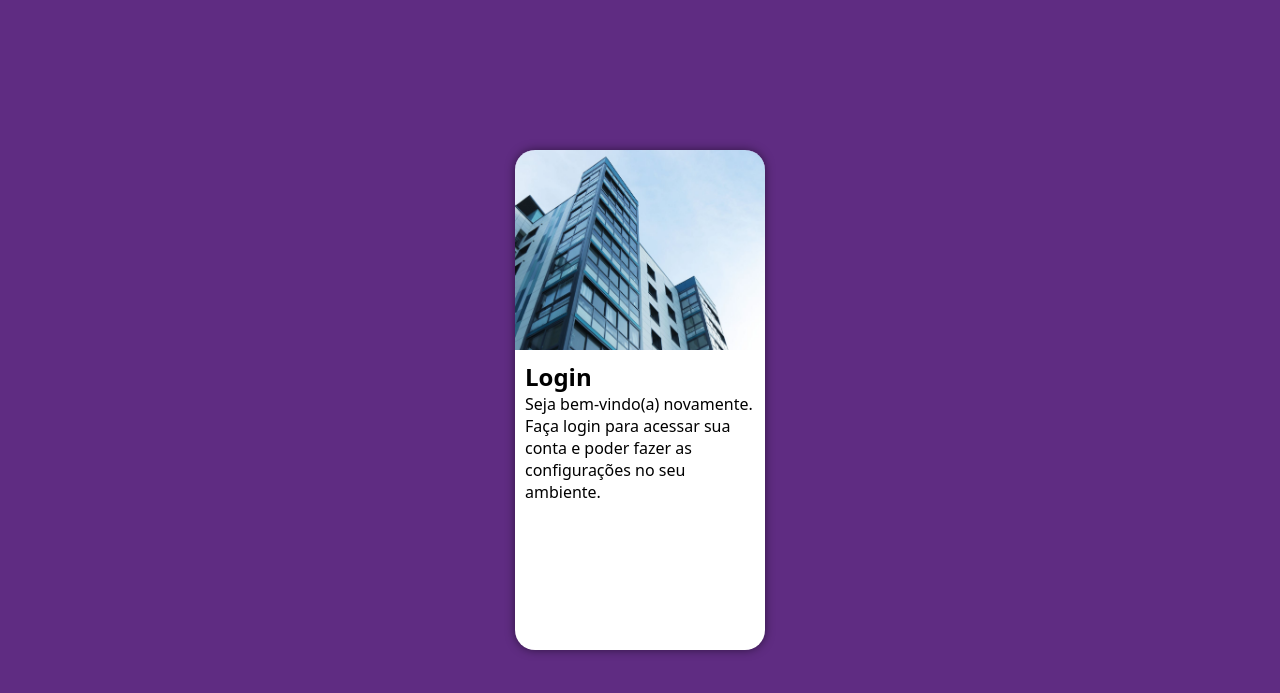
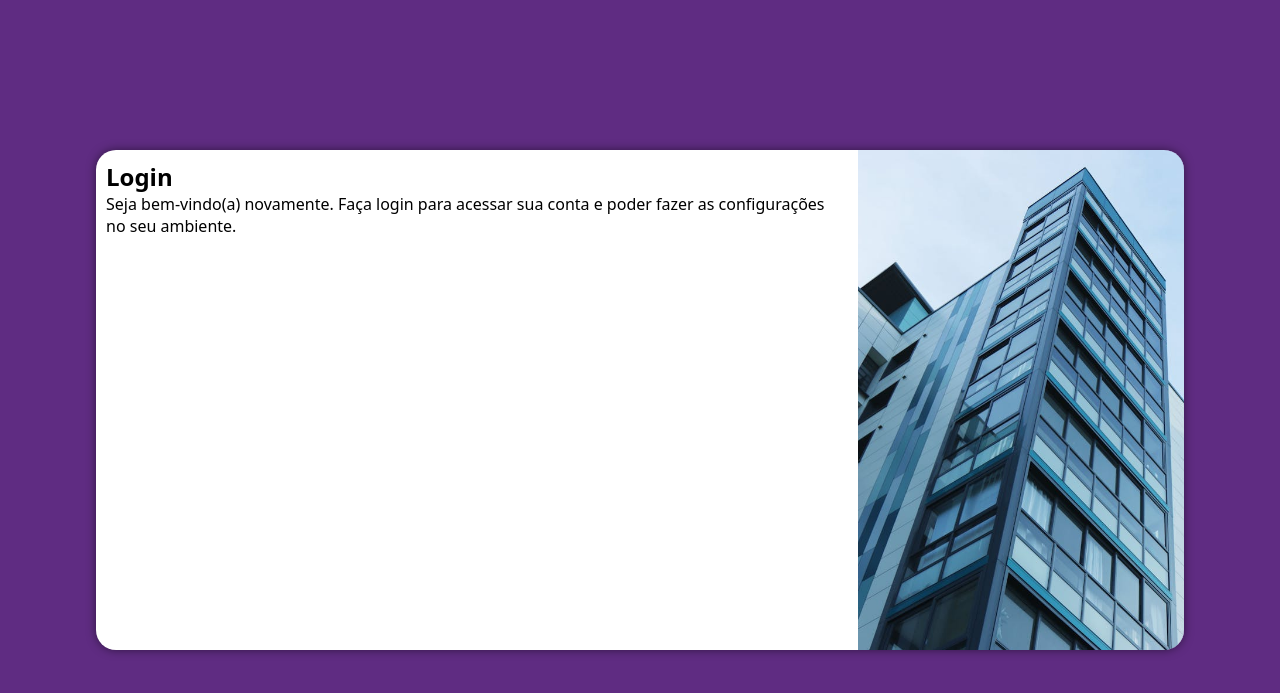
Before and after one commit to CiroSilveira/projeto-login, a PHP site: page / in a window 1280 px wide. Shown: the top 693 px of the page. Run offline with PHP 8.4, Linux system fonts and the light colour scheme.

Commit message:
media query para outros dispositivos

```diff
--- a/estilos/media-query.css
+++ b/estilos/media-query.css
@@ -1,11 +1,43 @@
 @charset "UTF-8";
 
 @media screen and (min-width: 768px) and (max-width: 992px) {
+    body, html {
+        background-image: linear-gradient(to top, #49a09d, #5f2c82);
+    }
 
+    section#login {
+        width: 70vw;
+    }
+
+    section#login > div#imagem {
+        float: left;
+        width: 30%;
+        height: 100%;
+    }
+
+    section#login > div#formulario {
+        float: right;
+        width: 70%;
+        height: 100%;
+    }
 }
 
-@media screen and (min-width: 992px) and (max-width: 1200px) {
+@media screen and (min-width: 992px) {
+    section#login {
+        width: 85vw;
+    }
 
+    section#login > div#imagem {
+        float: right;
+        width: 30%;
+        height: 100%;
+    }
+
+    section#login > div#formulario {
+        float: left;
+        width: 70%;
+        height: 100%;
+    }
 }
 
 @media screen and (min-width: 1200px) {
--- a/estilos/style.css
+++ b/estilos/style.css
@@ -35,6 +35,8 @@ section#login {
     height: 500px;
     border-radius: 20px;
     box-shadow: 0px 0px 10px rgba(0,0,0,0.500);
+    transition: width .3s, height .3s;
+    transition-timing-function: ease;
 }
 
 section#login > div#imagem {
--- a/index.html
+++ b/index.html
@@ -5,6 +5,7 @@
     <meta name="viewport" content="width=device-width, initial-scale=1.0">
     <title>Login</title>
     <link rel="stylesheet" href="estilos/style.css">
+    <link rel="stylesheet" href="estilos/media-query.css">
 </head>
 <body>
     <main>
```
